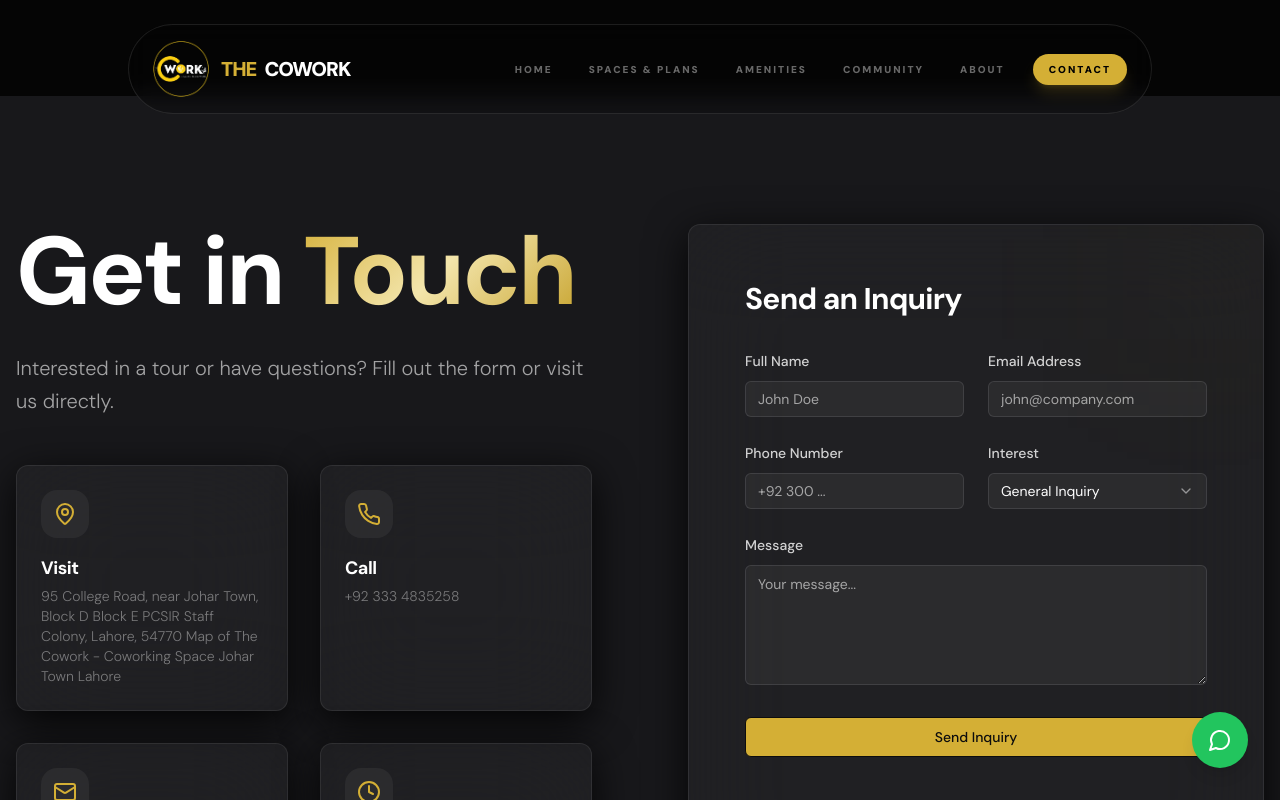
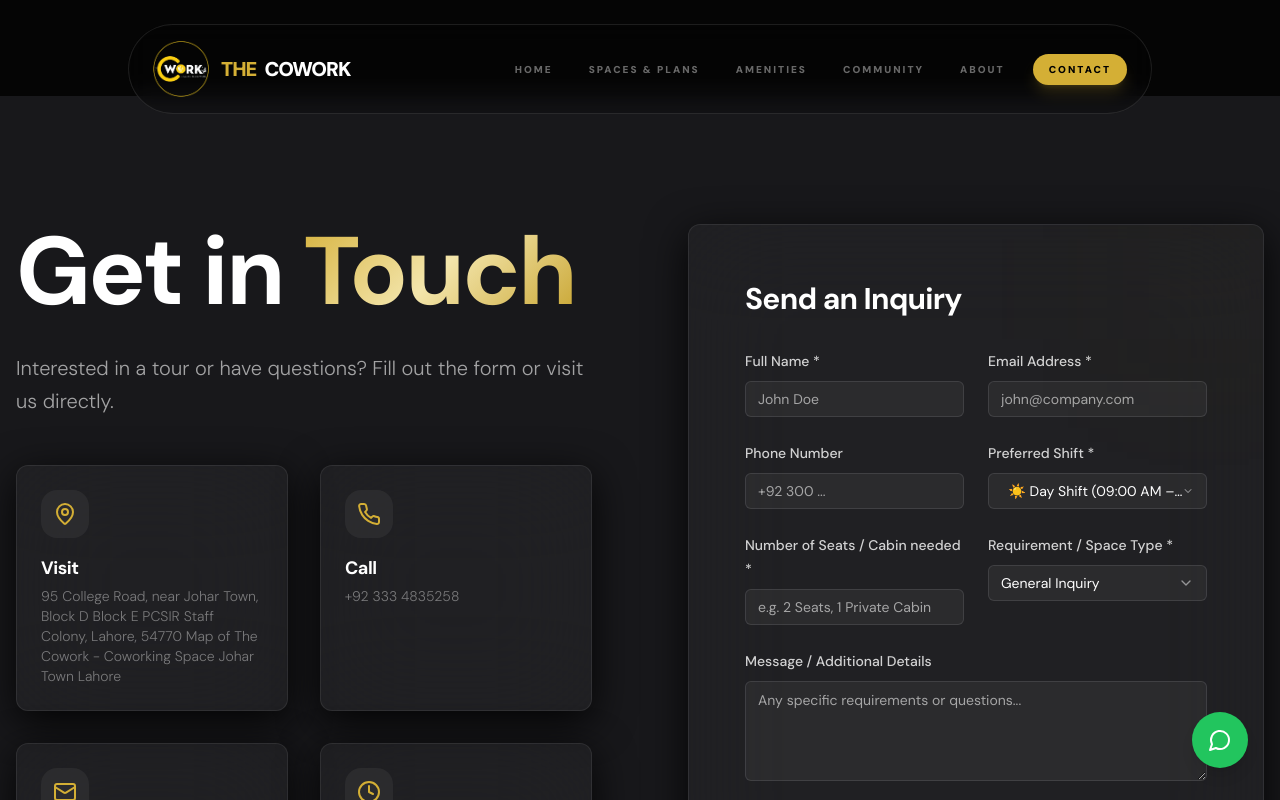
Before and after one commit to Wahabkh01/The-Cowork, a React (Vite) app: page /contact in a window 1280 px wide. Shown: the top 800 px of the page. Built offline with nearby package versions, Linux system fonts and the light colour scheme; a web font is replaced by a local one.

Commit message:
Update inquiry form fields and WhatsApp message template with shift & seats details

```diff
--- a/src/components/InquiryForm.tsx
+++ b/src/components/InquiryForm.tsx
@@ -1,7 +1,7 @@
 import { useForm } from "react-hook-form";
 import { zodResolver } from "@hookform/resolvers/zod";
 import { z } from "zod";
-import { useCreateInquiry } from "@/hooks/use-inquiries";
+import { useCreateInquiry, buildWhatsAppUrl, InquiryData } from "@/hooks/use-inquiries";
 import { Form, FormControl, FormField, FormItem, FormLabel, FormMessage } from "@/components/ui/form";
 import { Input } from "@/components/ui/input";
 import { Textarea } from "@/components/ui/textarea";
@@ -15,6 +15,8 @@ const insertInquirySchema = z.object({
   name: z.string().min(2, { message: "Name must be at least 2 characters." }),
   email: z.string().email({ message: "Please enter a valid email address." }),
   phone: z.string().optional(),
+  shift: z.string().min(1, { message: "Please select a preferred shift." }),
+  seats: z.string().min(1, { message: "Please specify number of seats or cabin needed." }),
   type: z.string(),
   message: z.string().optional(),
 });
@@ -24,6 +26,7 @@ type InsertInquiry = z.infer<typeof insertInquirySchema>;
 export function InquiryForm({ defaultType = "general" }: { defaultType?: string }) {
   const mutation = useCreateInquiry();
   const [showThankYouDialog, setShowThankYouDialog] = useState(false);
+  const [waUrl, setWaUrl] = useState<string>("https://wa.me/923334835258");
 
   const form = useForm<InsertInquiry>({
     resolver: zodResolver(insertInquirySchema),
@@ -31,13 +34,26 @@ export function InquiryForm({ defaultType = "general" }: { defaultType?: string
       name: "",
       email: "",
       phone: "",
+      shift: "Day Shift (09:00 AM – 06:00 PM)",
+      seats: "",
       type: defaultType,
       message: "",
     },
   });
 
   function onSubmit(data: InsertInquiry) {
-    mutation.mutate(data, {
+    const inquiryData: InquiryData = {
+      name: data.name,
+      email: data.email,
+      phone: data.phone,
+      shift: data.shift,
+      seats: data.seats,
+      type: data.type,
+      message: data.message,
+    };
+    const generatedUrl = buildWhatsAppUrl(inquiryData);
+    setWaUrl(generatedUrl);
+    mutation.mutate(inquiryData, {
       onSuccess: () => {
         form.reset();
         setShowThankYouDialog(true);
@@ -55,7 +71,7 @@ export function InquiryForm({ defaultType = "general" }: { defaultType?: string
               name="name"
               render={({ field }) => (
                 <FormItem>
-                  <FormLabel className="text-white/80">Full Name</FormLabel>
+                  <FormLabel className="text-white/80">Full Name *</FormLabel>
                   <FormControl>
                     <Input placeholder="John Doe" className="bg-white/5 border-white/10 text-white focus:border-primary/50" {...field} />
                   </FormControl>
@@ -68,7 +84,7 @@ export function InquiryForm({ defaultType = "general" }: { defaultType?: string
               name="email"
               render={({ field }) => (
                 <FormItem>
-                  <FormLabel className="text-white/80">Email Address</FormLabel>
+                  <FormLabel className="text-white/80">Email Address *</FormLabel>
                   <FormControl>
                     <Input placeholder="john@company.com" className="bg-white/5 border-white/10 text-white focus:border-primary/50" {...field} />
                   </FormControl>
@@ -94,10 +110,48 @@ export function InquiryForm({ defaultType = "general" }: { defaultType?: string
             />
             <FormField
               control={form.control}
+              name="shift"
+              render={({ field }) => (
+                <FormItem>
+                  <FormLabel className="text-white/80">Preferred Shift *</FormLabel>
+                  <Select onValueChange={field.onChange} defaultValue={field.value}>
+                    <FormControl>
+                      <SelectTrigger className="bg-white/5 border-white/10 text-white focus:border-primary/50">
+                        <SelectValue placeholder="Select shift timing" />
+                      </SelectTrigger>
+                    </FormControl>
+                    <SelectContent className="bg-zinc-900 border-white/10 text-white">
+                      <SelectItem value="Day Shift (09:00 AM – 06:00 PM)">☀️ Day Shift (09:00 AM – 06:00 PM)</SelectItem>
+                      <SelectItem value="Night Shift (06:00 PM – 03:00 AM)">🌙 Night Shift (06:00 PM – 03:00 AM)</SelectItem>
+                      <SelectItem value="Both / Flexible">⏰ Both / Flexible</SelectItem>
+                    </SelectContent>
+                  </Select>
+                  <FormMessage />
+                </FormItem>
+              )}
+            />
+          </div>
+
+          <div className="grid grid-cols-1 md:grid-cols-2 gap-6">
+            <FormField
+              control={form.control}
+              name="seats"
+              render={({ field }) => (
+                <FormItem>
+                  <FormLabel className="text-white/80">Number of Seats / Cabin needed *</FormLabel>
+                  <FormControl>
+                    <Input placeholder="e.g. 2 Seats, 1 Private Cabin" className="bg-white/5 border-white/10 text-white focus:border-primary/50" {...field} />
+                  </FormControl>
+                  <FormMessage />
+                </FormItem>
+              )}
+            />
+            <FormField
+              control={form.control}
               name="type"
               render={({ field }) => (
                 <FormItem>
-                  <FormLabel className="text-white/80">Interest</FormLabel>
+                  <FormLabel className="text-white/80">Requirement / Space Type *</FormLabel>
                   <Select onValueChange={field.onChange} defaultValue={field.value}>
                     <FormControl>
                       <SelectTrigger className="bg-white/5 border-white/10 text-white focus:border-primary/50">
@@ -107,7 +161,7 @@ export function InquiryForm({ defaultType = "general" }: { defaultType?: string
                     <SelectContent className="bg-zinc-900 border-white/10 text-white">
                       <SelectItem value="general">General Inquiry</SelectItem>
                       <SelectItem value="tour">Book a Tour</SelectItem>
-                      <SelectItem value="office">Private Office</SelectItem>
+                      <SelectItem value="office">Private Office / Cabin</SelectItem>
                       <SelectItem value="desk">Dedicated Desk</SelectItem>
                       <SelectItem value="hotdesk">Hot Desk</SelectItem>
                     </SelectContent>
@@ -123,18 +177,22 @@ export function InquiryForm({ defaultType = "general" }: { defaultType?: string
             name="message"
             render={({ field }) => (
               <FormItem>
-                <FormLabel className="text-white/80">Message</FormLabel>
+                <FormLabel className="text-white/80">Message / Additional Details</FormLabel>
                 <FormControl>
-                  <Textarea placeholder="Your message..." className="bg-white/5 border-white/10 text-white focus:border-primary/50 min-h-[120px]" {...field} value={field.value || ''} />
+                  <Textarea placeholder="Any specific requirements or questions..." className="bg-white/5 border-white/10 text-white focus:border-primary/50 min-h-[100px]" {...field} value={field.value || ''} />
                 </FormControl>
                 <FormMessage />
               </FormItem>
             )}
           />
 
-          <Button type="submit" className="w-full !mt-8" size="lg" disabled={mutation.isPending}>
-            {mutation.isPending && <Loader2 className="mr-2 h-4 w-4 animate-spin" />}
-            Send Inquiry
+          <Button type="submit" className="w-full !mt-8 bg-green-600 hover:bg-green-700 text-white flex items-center justify-center gap-2" size="lg" disabled={mutation.isPending}>
+            {mutation.isPending ? (
+              <Loader2 className="mr-2 h-4 w-4 animate-spin" />
+            ) : (
+              <MessageCircle className="h-5 w-5" />
+            )}
+            Send Inquiry via WhatsApp
           </Button>
         </form>
       </Form>
@@ -142,24 +200,29 @@ export function InquiryForm({ defaultType = "general" }: { defaultType?: string
       <AlertDialog open={showThankYouDialog} onOpenChange={setShowThankYouDialog}>
         <AlertDialogContent className="bg-zinc-900 border-white/10 text-white">
           <AlertDialogHeader>
-            <AlertDialogTitle>Thank You!</AlertDialogTitle>
-            <AlertDialogDescription className="text-white/60">
-              We have received your form and will get back to you shortly. You can also contact us on WhatsApp.
+            <AlertDialogTitle className="flex items-center gap-2 text-xl font-bold">
+              <MessageCircle className="h-6 w-6 text-green-500" />
+              Inquiry Formatted!
+            </AlertDialogTitle>
+            <AlertDialogDescription className="text-white/70 space-y-2 text-sm">
+              <span>Your inquiry details have been formatted and sent to WhatsApp.</span>
+              <br />
+              <span className="text-xs text-white/50">If the WhatsApp application didn't open automatically, click the button below to open WhatsApp with your pre-filled details.</span>
             </AlertDialogDescription>
           </AlertDialogHeader>
-          <AlertDialogFooter>
+          <AlertDialogFooter className="flex-col sm:flex-row gap-2">
             <a
-              href="https://wa.me/923334835258"
+              href={waUrl}
               target="_blank"
               rel="noopener noreferrer"
               className="w-full"
             >
-              <Button className="w-full bg-green-500 hover:bg-green-600 text-white">
-                <MessageCircle className="mr-2 h-4 w-4" />
-                Contact on WhatsApp
+              <Button className="w-full bg-green-500 hover:bg-green-600 text-white flex items-center justify-center gap-2">
+                <MessageCircle className="h-4 w-4" />
+                Open WhatsApp Chat
               </Button>
             </a>
-            <AlertDialogAction onClick={() => setShowThankYouDialog(false)} className="w-full mt-2 md:mt-0 md:w-auto">
+            <AlertDialogAction onClick={() => setShowThankYouDialog(false)} className="w-full mt-2 sm:mt-0 sm:w-auto">
               Close
             </AlertDialogAction>
           </AlertDialogFooter>
--- a/src/hooks/use-inquiries.ts
+++ b/src/hooks/use-inquiries.ts
@@ -1,25 +1,109 @@
 import { useMutation } from "@tanstack/react-query";
 import { useToast } from "@/hooks/use-toast";
+
+export interface InquiryData {
+  name: string;
+  email: string;
+  phone?: string;
+  shift: string;
+  seats: string;
+  type: string;
+  message?: string;
+}
+
+const interestLabels: Record<string, string> = {
+  general: "General Inquiry",
+  tour: "Book a Tour",
+  office: "Private Office / Cabin",
+  desk: "Dedicated Desk",
+  hotdesk: "Hot Desk",
+};
+
+export function buildWhatsAppUrl(data: InquiryData): string {
+  const phoneNumber = "923334835258";
+  const interestLabel = interestLabels[data.type] || data.type;
+
+  const text =
+`Welcome to The Cowork !
+
+Thank you for reaching out.
+
+We operate in two dedicated timing slots:
+☀️ Day Shift : 09:00 AM – 06:00 PM
+🌙 Night Shift : 06:00 PM – 03:00 AM
+
+To help us share the right plans, here are my details:
+
+Your Name: ${data.name}
+Email: ${data.email}
+Phone: ${data.phone || "N/A"}
+Preferred Shift: ${data.shift}
+Number of Seats / Cabin needed: ${data.seats}
+Requirement: ${interestLabel}${data.message ? `\nNotes: ${data.message}` : ""}
+
+We look forward to receiving the packages right away!`;
+
+  return `https://wa.me/${phoneNumber}?text=${encodeURIComponent(text)}`;
+}
+
+export async function submitToGoogleSheets(data: InquiryData): Promise<boolean> {
+  const sheetUrl = import.meta.env.VITE_GOOGLE_SHEETS_URL;
+  if (!sheetUrl) {
+    console.log("Google Sheets URL not set in VITE_GOOGLE_SHEETS_URL. Skipping sheet submission.");
+    return false;
+  }
+
+  try {
+    const payload = {
+      timestamp: new Date().toLocaleString("en-US", { timeZone: "Asia/Karachi" }),
+      name: data.name,
+      email: data.email,
+      phone: data.phone || "",
+      shift: data.shift || "",
+      seats: data.seats || "",
+      type: interestLabels[data.type] || data.type,
+      message: data.message || "",
+    };
+
+    await fetch(sheetUrl, {
+      method: "POST",
+      mode: "no-cors",
+      headers: {
+        "Content-Type": "text/plain",
+      },
+      body: JSON.stringify(payload),
+    });
+    console.log("Inquiry successfully posted to Google Sheets endpoint.");
+    return true;
+  } catch (error) {
+    console.error("Error submitting to Google Sheets:", error);
+    return false;
+  }
+}
 
 export function useCreateInquiry() {
   const { toast } = useToast();
 
   return useMutation({
-    mutationFn: async (data: any) => {
-      // Since the backend is removed, we'll just simulate a successful submission
-      console.log("New Inquiry Data:", data);
-      await new Promise(resolve => setTimeout(resolve, 1000)); // Simulate network delay
-      return { success: true, data };
+    mutationFn: async (data: InquiryData) => {
+      // Submit to Google Sheets (non-blocking)
+      submitToGoogleSheets(data);
+
+      // Open WhatsApp
+      const waUrl = buildWhatsAppUrl(data);
+      if (typeof window !== "undefined") {
+        window.open(waUrl, "_blank", "noopener,noreferrer");
+      }
+      return { success: true, data, waUrl };
     },
-    onSuccess: (_data) => {
+    onSuccess: () => {
       toast({
-        title: "Inquiry Received (Simulated)",
-        description: "Check the browser console to see the submitted data.",
+        title: "Inquiry Formatted!",
+        description: "Your details have been saved and formatted for WhatsApp.",
         variant: "default",
       });
     },
     onError: (error: Error) => {
-      // This part is less likely to be triggered now, but good to keep
       toast({
         title: "Submission Failed",
         description: error.message,
```
Also changed, not shown: 2 other files (tests, documents, lock files or other folders).
